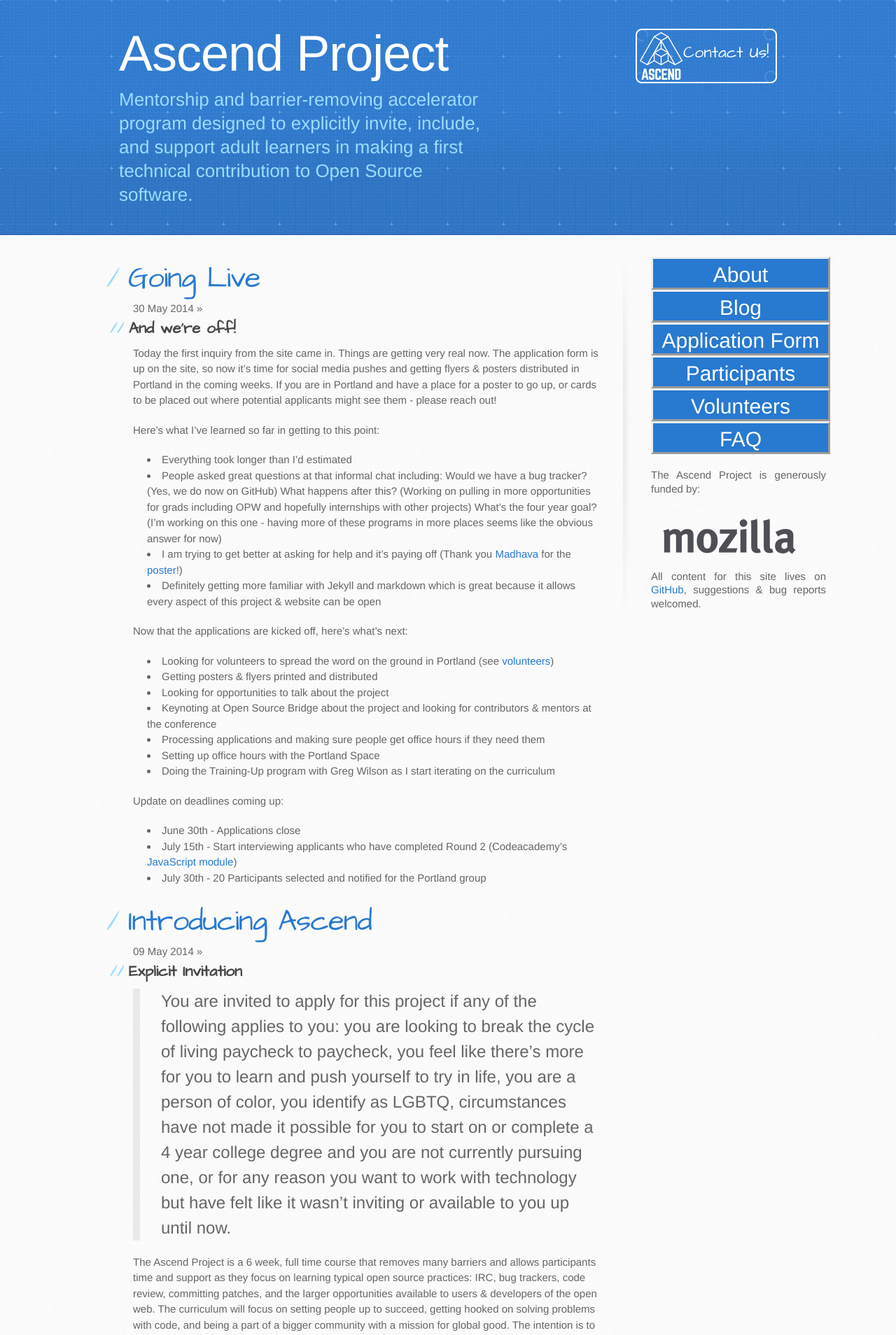
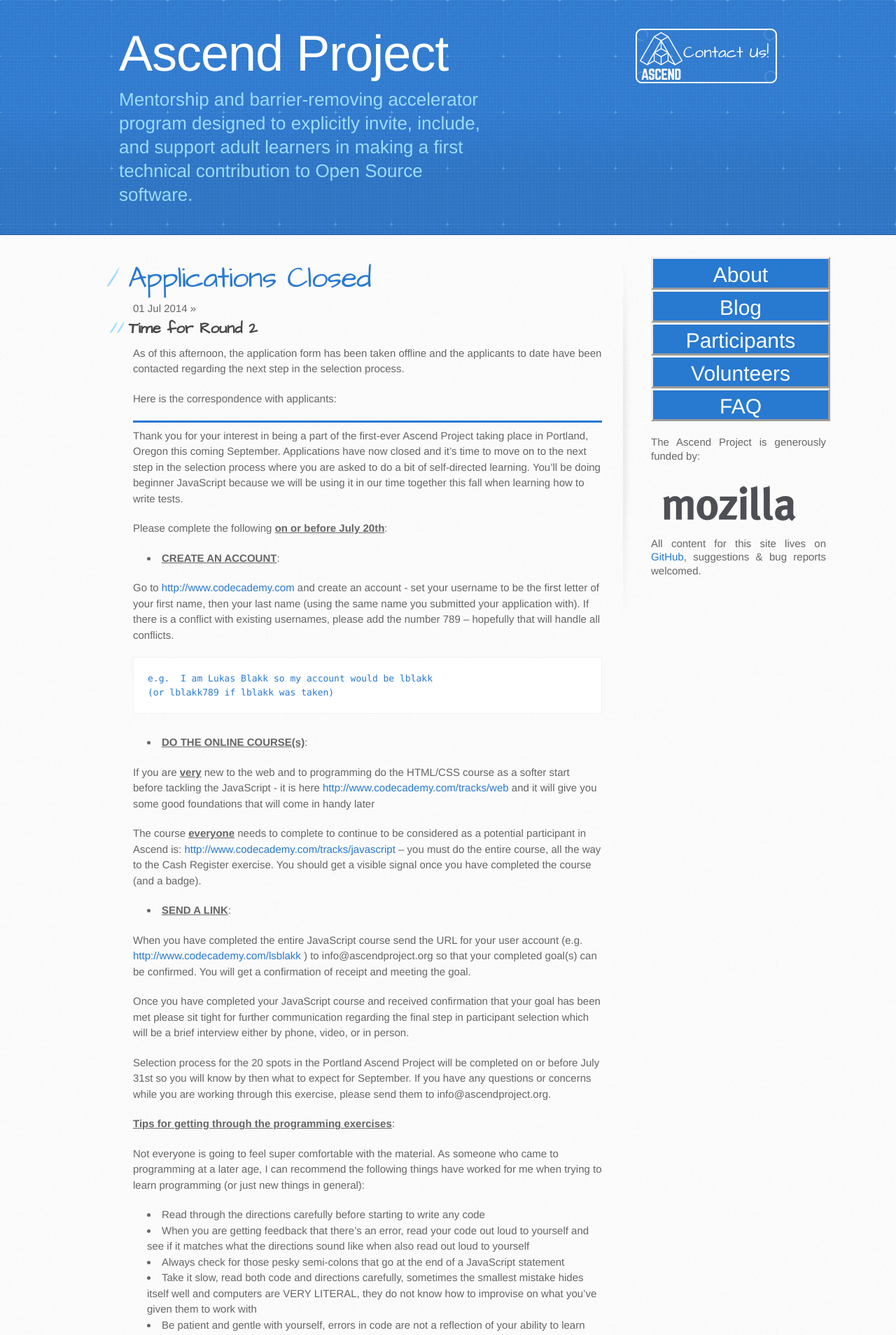
Before and after one commit to mozilla/ascendproject, a Jekyll site: the page built from index.html, in a window 1280 px wide. Shown: the top 1908 px of the page at 70% size. Built offline with Jekyll 4.4.1, drawn with Linux system fonts in a browser that asks for light colours; some of the changed text lies outside the part shown.

Commit message:
new post, cleaned up now that applications are closed

```diff
--- a/_config.yml
+++ b/_config.yml
@@ -17,8 +17,8 @@ navigation:
   url: /about/index.html
 - title: Blog
   url: /index.html
-- title: Application Form
-  url: /apply/index.html
+#- title: Application Form
+#  url: /apply/index.html
 - title: Participants
   url: /application/index.html
 - title: Volunteers
--- /dev/null
+++ b/_posts/2014-07-01-application-closed-time-for-round-2.markdown
@@ -0,0 +1,77 @@
+---
+layout: post
+title:  "Applications Closed"
+date:   2014-07-01 16:23:14
+categories: [update]
+---
+
+## Time for Round 2
+
+As of this afternoon, the application form has been taken offline and the
+applicants to date have been contacted regarding the next step in the selection
+process.
+
+Here is the correspondence with applicants:
+
+
+* * *
+
+Thank you for your interest in being a part of the first-ever Ascend Project taking place in Portland, Oregon this coming September.
+Applications have now closed and it's time to move on to the next step in the selection process where you are asked to do a bit of self-directed learning.  You'll be doing beginner JavaScript because we will be using it in our time together this fall when learning how to write tests.
+
+
+Please complete the following **on or before July 20th**:
+
+
+* __CREATE AN ACCOUNT__:
+
+Go to [http://www.codecademy.com][codeacademy] and create an account - set your username to be the first letter of your first name, then your last name (using the same name you submitted your application with).  If there is a conflict with existing usernames, please add the number 789 -- hopefully that will handle all conflicts.
+
+	e.g.  I am Lukas Blakk so my account would be lblakk
+	(or lblakk789 if lblakk was taken)
+
+* __DO THE ONLINE COURSE(s)__:
+
+If you are **very** new to the web and to programming do the HTML/CSS course as a softer start before tackling the JavaScript - it is here [http://www.codecademy.com/tracks/web][html_css_course] and it will give you some good foundations that will come in handy later
+
+The course **everyone** needs to complete to continue to be considered as a potential participant in Ascend is: [http://www.codecademy.com/tracks/javascript][javascript_course]  -- you must do the entire course, all the way to the Cash Register exercise.   You should get a visible signal once you have completed the course (and a  badge).
+
+* __SEND A LINK__:
+
+When you have completed the entire JavaScript course send the URL for your user account (e.g. [http://www.codecademy.com/lsblakk][lukas_goals] ) to info@ascendproject.org so that your completed goal(s) can be confirmed.  You will get a confirmation of receipt and meeting the goal.
+
+
+Once you have completed your JavaScript course and received confirmation that your goal has been met please sit tight for further communication regarding the final step in participant selection which will be a brief interview either by phone, video, or in person.
+
+Selection  process for the 20 spots in the Portland Ascend Project will be  completed on or before July 31st so you will know by then what to expect for September.  If you have any questions or concerns while you are working through this exercise, please send them to info@ascendproject.org.
+
+__Tips for getting through the programming exercises__:
+
+Not  everyone is going to feel super comfortable with the material.  As  someone who came to programming at a later age, I can recommend the  following things have worked for me when trying to learn programming (or just new things in general):
+
+* Read through the directions carefully before starting to write any code
+*  When you are getting feedback that there's an error, read your code out loud to  yourself and see if it matches what the  directions sound like when also read out loud to yourself
+* Always check for those pesky semi-colons that go at the end of a JavaScript statement
+*  Take it slow, read both code and directions carefully, sometimes the smallest mistake hides  itself well and computers are VERY LITERAL, they do not know how to improvise on what you've given them to work with
+* Be patient and gentle with yourself, errors in code are not a  reflection of your ability to learn well - everyone gets them at  different times, forever, it's called being human - so if you need a break, take one! Walk away for a  minute or go do something totally different and then come back to your problem with fresh  eyes
+*  Focus on understanding *why* your code had an error -- add it to your  mental bank of what possible issues could be so that every time you are  debugging your code you can go back to things that have happened to you  before and try those in attempting to fix the problem
+* There are hints in the Code Academy lesson area, use them if you need them, no shame if you feel like you've tried everything else you can to understand what might be incorrect in your code
+Doing this  exercise shows your commitment to participating in a project with such a  large scope as Ascend will have but it's also an introduction to learning how you  learn. Pay attention to what's working for you and what's not. We'll  talk about this more in class, and even if you do not end up being  selected for the first Ascend Project there's benefit to understanding  what works for you in whatever you want to learn, by whatever means.
+
+
+Thanks everyone, I look forward to hearing back from you as you complete this next stage.
+
+* * *
+
+The week in Portland was very instrumental in getting to meet people outside of the current tech environment.  Thanks to Claire at Outside In I was able to go and speak directly with homeless youth who were curious about this opportunity. With help from Shawna Scott and Dino Anderson there were several blasts of communication to local organizations to spread the word about applications being open and it really worked.  When the applications first opened there were only 3 from the largely un-publicized first week.  Then, thanks also to [Open Source Bridge][osbridge] for having me [keynote about Ascend][osb_keynote], and to attendees who engaged me in discussion, offered help, introduced me to potential participants, and spread the word around Portland we went got 40 applications by the time the window closed.  More than enough to go through and work with people to create a strong cohort of learners from many different walks of life but all of whom are seeking that chance to get connected and go deeper.
+
+Coming soon, posts about budget/cost learning as well as the curriculum beginning to take shape and be available for feedback.
+
+
+
+[osbridge]: http://opensourcebridge.org/
+[codeacademy]: http://www.codecademy.com
+[html_css_course]: http://www.codecademy.com/tracks/web
+[javascript_course]: http://www.codecademy.com/tracks/javascript
+[lukas_goals]: http://www.codecademy.com/lsblakk
+[osb_keynote]: https://www.youtube.com/watch?v=0ypU1U4MBgM
--- a/stylesheets/stylesheet.css
+++ b/stylesheets/stylesheet.css
@@ -30,6 +30,12 @@ footer, header, hgroup, menu, nav, section {
 body {
   line-height: 1;
 }
+
+strong {
+  font-weight: bold;
+  text-decoration: underline;
+}
+
 ol, ul {
   list-style: none;
 }
@@ -198,10 +204,10 @@ ul, ol, dl {
 hr {
   height: 1px;
   line-height: 1px;
-  margin-top: 1em;
-  padding-bottom: 1em;
+  margin-top: 2px;
+  padding-bottom: 2px;
   border: none;
-  background: transparent url('../images/hr.png') 0 0 no-repeat;
+  background: #2879d0 0 0 no-repeat;
 }
 
 table {
```
